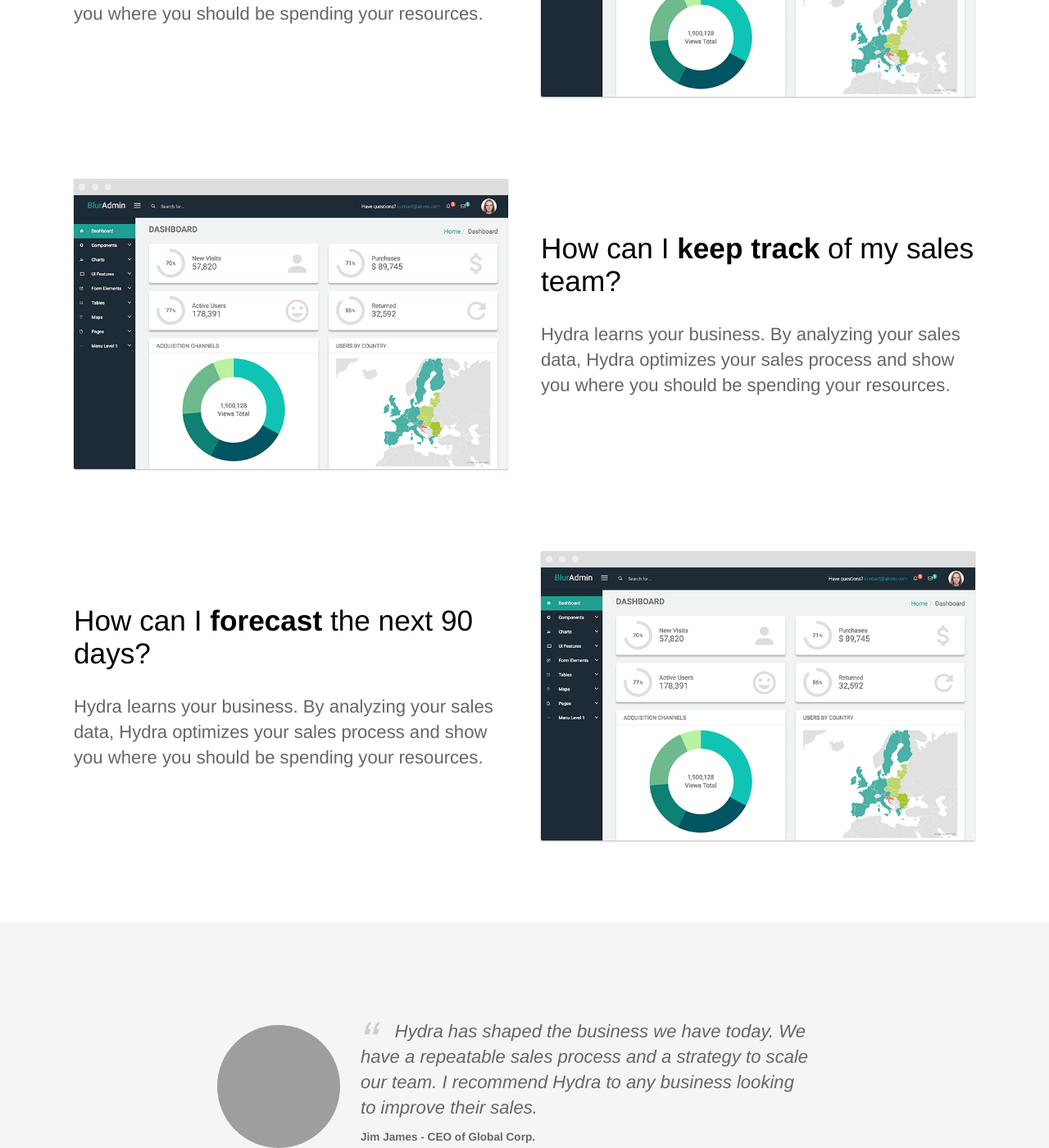
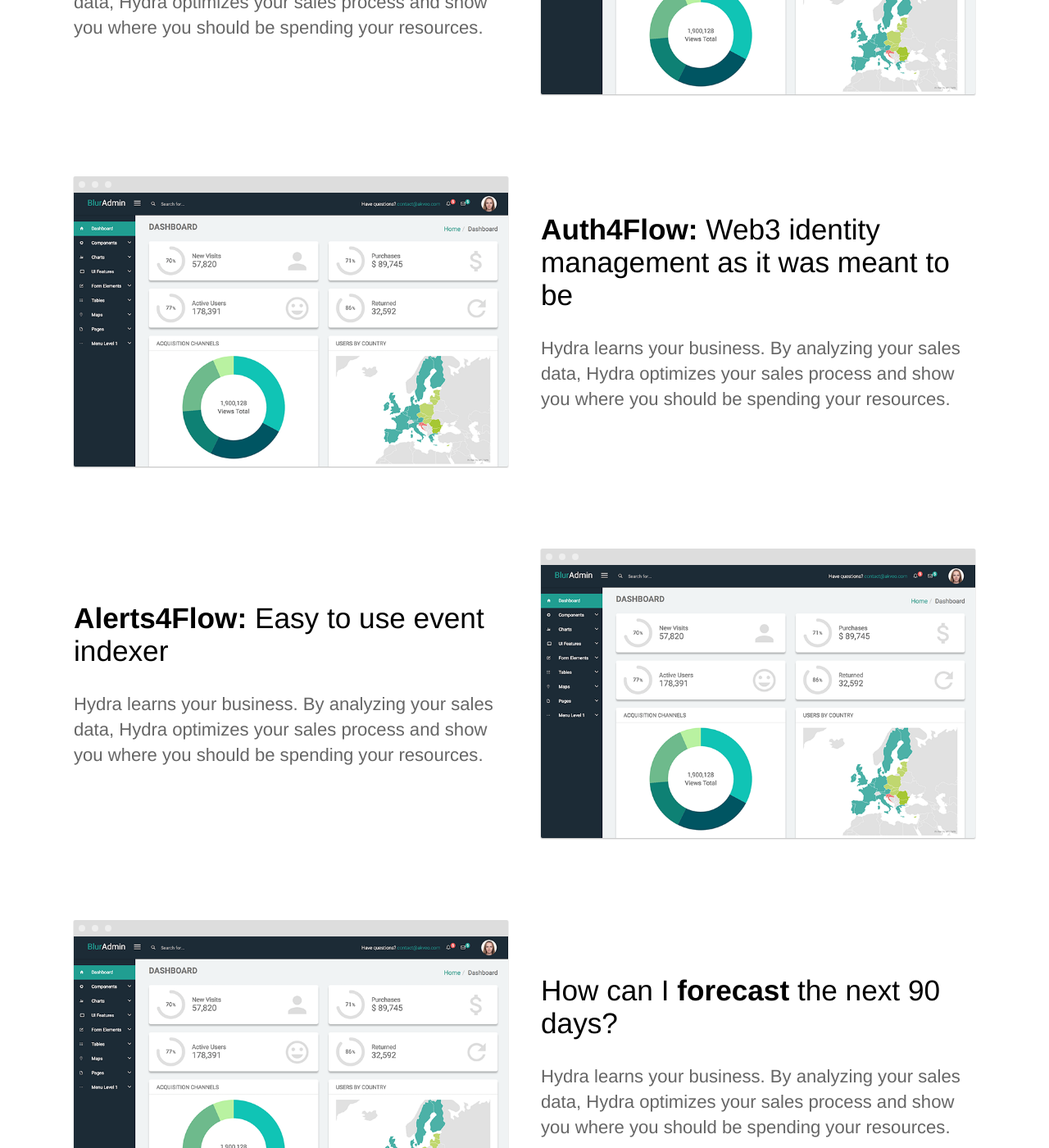
Before and after one commit to Forge4Flow/Fore4Flow.github.io, a Jekyll site: the page built from index.html, in a window 1280 px wide and 1400 px high, scrolled down 1273 px. Shown: the whole window at 82% size. Built offline with Jekyll 4.4.1, drawn with Linux system fonts in a browser that asks for light colours; some of the changed text lies outside the part shown; grey boxes are pictures that could not be loaded.

Commit message:
landing changes

```diff
--- a/_layouts/default.html
+++ b/_layouts/default.html
@@ -1,6 +1,7 @@
 <!doctype html>
 
 <html lang="en">
+
 <head>
 	<meta charset="utf-8">
 	<meta name="viewport" content="width=device-width, initial-scale=1">
@@ -13,29 +14,35 @@
 
 	{% if jekyll.environment == 'production' and site.google_analytics_key != '' %}
 	<script>
-				window.ga=window.ga||function(){(ga.q=ga.q||[]).push(arguments)};ga.l=+new Date;
+		window.ga = window.ga || function () { (ga.q = ga.q || []).push(arguments) }; ga.l = +new Date;
 		ga('create', '{{ site.google_analytics_key }}', 'auto');
 		ga('send', 'pageview');
 	</script>
 	<script async src='https://www.google-analytics.com/analytics.js'></script>
 	{% endif %}
 </head>
+
 <body>
 	<header>
 		<div class="container">
-				<div class="company-name"><a href="{{ site.baseurl }}/"><img src="{{ site.baseurl }}/images/logo.svg" alt="Hydra Logo" width="95" height="33" /></a></div>
+			<div class="company-name"><a href="{{ site.baseurl }}/">
+					<h3>Forge4Flow</h3>
+				</a></div>
 			{% include navigation.html %}
 		</div>
 	</header>
 	{{ content }}
 	<footer>
 		<div class="container">
-				<p class="editor-link"><a href="cloudcannon:collections/_data/footer.yml" class="btn"><strong>&#9998;</strong> Edit footer</a></p>
+			<p class="editor-link"><a href="cloudcannon:collections/_data/footer.yml"
+					class="btn"><strong>&#9998;</strong> Edit footer</a></p>
 			<div class="footer-columns">
 				{% for column in site.data.footer %}
 				<ul class="footer-links">
 					{% for link in column.links %}
-							<li><a {% if link.new_window %}target="_blank"{% endif %} href="{% include relative-src.html src=link.link %}" {% if link.social_icon %}class="{{ link.social_icon }}-icon"{% endif %}>
+					<li><a {% if link.new_window %}target="_blank" {% endif %}
+							href="{% include relative-src.html src=link.link %}" {% if link.social_icon
+							%}class="{{ link.social_icon }}-icon" {% endif %}>
 							{% if link.social_icon %}
 							{% include social-icon.html icon=link.social_icon %}
 							{% endif %}
@@ -44,7 +51,8 @@
 				</ul>
 				{% endfor %}
 			</div>
-				<p class="copyright">&copy; {{ site.time | date: '%Y' }} MyApp Ltd. • <a href="#">Terms</a> &amp; <a href="#">Privacy</a> • <a href="https://cloudcannon.com/">Template by CloudCannon</a></p>
+			<p class="copyright">&copy; {{ site.time | date: '%Y' }} MyApp Ltd. • <a href="#">Terms</a> &amp; <a
+					href="#">Privacy</a> • <a href="https://cloudcannon.com/">Template by CloudCannon</a></p>
 		</div>
 	</footer>
 	<script>
@@ -54,4 +62,5 @@
 		};
 	</script>
 </body>
+
 </html>
--- a/index.html
+++ b/index.html
@@ -4,9 +4,9 @@
 ---
 <section class="hero">
 	<div class="text-container">
-		<h1 class="editable">The last sales CRM <strong>you'll ever need</strong></h1>
-		<p class="subtext editable">Track and optimize your sales team in real time.</p>
-		<div class="cta button alt"><a href="{{ site.baseurl }}/contact/">Get Started Free</a></div>
+		<h1 class="editable"><strong>Simplified DApp Development</strong></h1>
+		<p class="subtext editable">Open Source Tools To Forge Secure Web3 DApp's On Flow</p>
+		<div class="cta button alt"><a href="{{ site.baseurl }}/contact/">Get Started</a></div>
 		<div>
 			<img src="{{ site.baseurl }}/images/dashboard.png" alt="Screenshot" class="screenshot editable" />
 		</div>
@@ -17,8 +17,9 @@
 	<section>
 		<div class="container flex">
 			<div class="text editable">
-				<h2>How can we <strong>double</strong> our sales revenue?</h2>
-				<p>Hydra learns your business. By analyzing your sales data, Hydra optimizes your sales process and show you where you should be spending your resources. </p>
+				<h2><strong>Forge4Flow Manager:</strong> Deploy and manage multiple Forge4Flow instances with ease</h2>
+				<p>Hydra learns your business. By analyzing your sales data, Hydra optimizes your sales process and show
+					you where you should be spending your resources.</p>
 			</div>
 			<div class="image">
 				<img src="{{ site.baseurl }}/images/dashboard.png" alt="Screenshot" class="screenshot editable" />
@@ -29,8 +30,22 @@
 	<section>
 		<div class="container flex">
 			<div class="text editable">
-				<h2>How can I <strong>keep track</strong> of my sales team?</h2>
-				<p>Hydra learns your business. By analyzing your sales data, Hydra optimizes your sales process and show you where you should be spending your resources.</p>
+				<h2><strong>Auth4Flow:</strong> Web3 identity management as it was meant to be</h2>
+				<p>Hydra learns your business. By analyzing your sales data, Hydra optimizes your sales process and show
+					you where you should be spending your resources. </p>
+			</div>
+			<div class="image">
+				<img src="{{ site.baseurl }}/images/dashboard.png" alt="Screenshot" class="screenshot editable" />
+			</div>
+		</div>
+	</section>
+
+	<section>
+		<div class="container flex">
+			<div class="text editable">
+				<h2><strong>Alerts4Flow:</strong> Easy to use event indexer</h2>
+				<p>Hydra learns your business. By analyzing your sales data, Hydra optimizes your sales process and show
+					you where you should be spending your resources.</p>
 			</div>
 			<div class="image">
 				<img src="{{ site.baseurl }}/images/dashboard.png" alt="Screenshot" class="screenshot editable" />
@@ -42,7 +57,8 @@
 		<div class="container flex">
 			<div class="text editable">
 				<h2>How can I <strong>forecast</strong> the next 90 days?</h2>
-				<p>Hydra learns your business. By analyzing your sales data, Hydra optimizes your sales process and show you where you should be spending your resources.</p>
+				<p>Hydra learns your business. By analyzing your sales data, Hydra optimizes your sales process and show
+					you where you should be spending your resources.</p>
 			</div>
 			<div class="image">
 				<img src="{{ site.baseurl }}/images/dashboard.png" alt="Screenshot" class="screenshot editable" />
@@ -50,20 +66,23 @@
 		</div>
 	</section>
 
-	<section class="testimonial">
+	<!-- <section class="testimonial">
 		<div class="container flex">
 			<div class="testimonial-block">
-				<div class="square-image"><img src="https://source.unsplash.com/6anudmpILw4/600x400" alt="Jim James" class="editable"></div>
+				<div class="square-image"><img src="https://source.unsplash.com/6anudmpILw4/600x400" alt="Jim James"
+						class="editable"></div>
 				<blockquote>
-					<p class="editable">Hydra has shaped the business we have today. We have a repeatable sales process and a strategy to scale our team. I recommend Hydra to any business looking to improve their sales.</p>
+					<p class="editable">Hydra has shaped the business we have today. We have a repeatable sales process
+						and a strategy to scale our team. I recommend Hydra to any business looking to improve their
+						sales.</p>
 					<p class="editable author">Jim James - CEO of Global Corp.</p>
 				</blockquote>
 			</div>
 		</div>
-	</section>
+	</section> -->
 
 	<section class="bottom-cta">
-		<h2 class="editable"><strong>Improve</strong> your sales process today</h2>
+		<h2 class="editable"><strong>Forge</strong> your DApp with <strong>Forge4Flow</strong> today</h2>
 		<div class="button alt"><a href="#">Get Started Free</a></div>
 	</section>
 </div>
```
Also changed, not shown: _data/navigation.yml (+11 -11 lines). Lines whose indentation alone changed are shown as unchanged.
